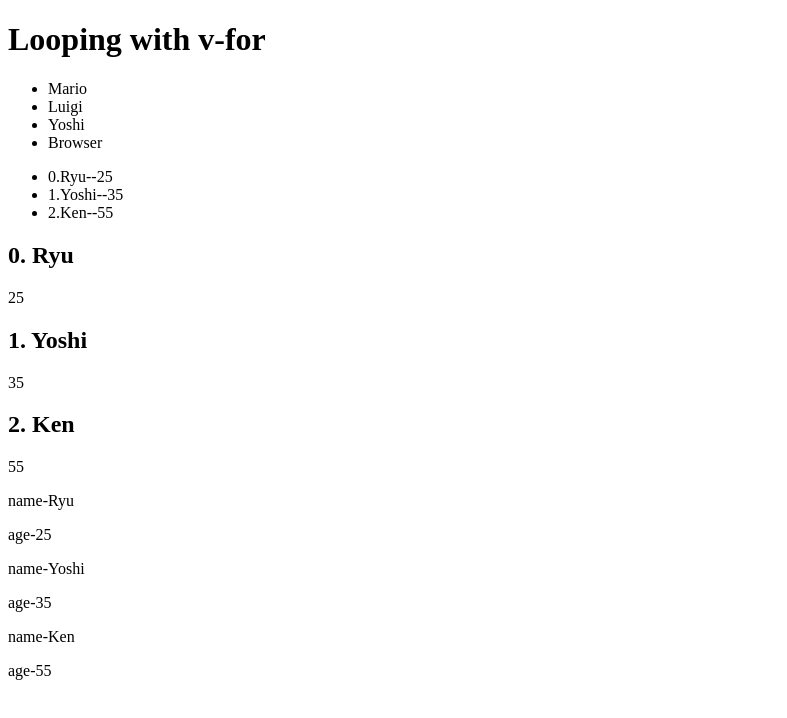
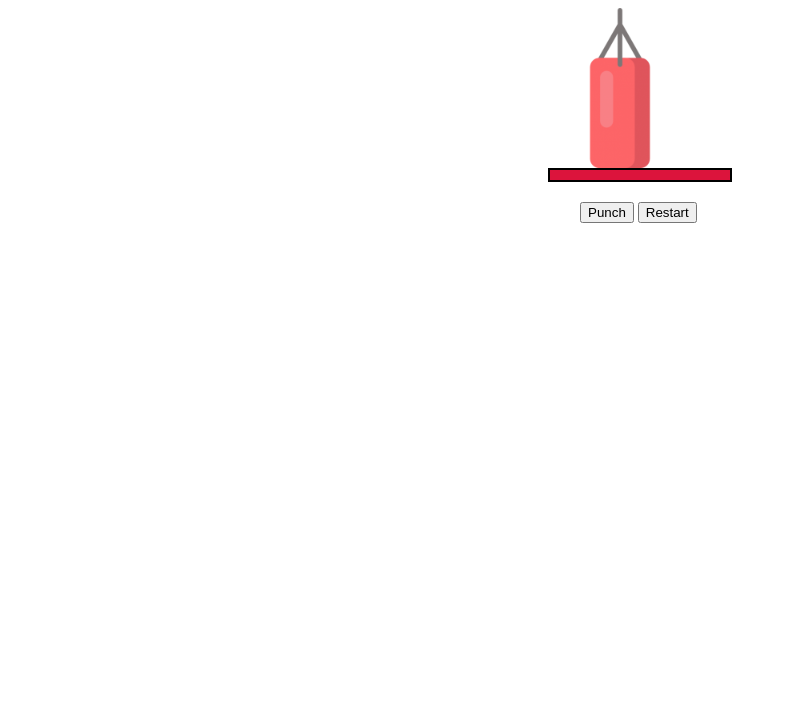
Before and after one commit to qtang2/vue-learning, a plain HTML site: page index.html in a window 1280 px wide. Shown: the whole page, without its empty margins (0-787 px from the left). Drawn offline with nearby package versions, Linux system fonts and the light colour scheme.

Commit message:
punchbag game to integrate all lessons before

```diff
--- a/app.js
+++ b/app.js
@@ -15,12 +15,14 @@ new Vue({
     // nearby:false
     // error:false,
     // success:false
-    characters:['Mario','Luigi','Yoshi','Browser'],
-    ninjas:[
-      {name:'Ryu',age:25},
-      {name:'Yoshi',age:35},
-      {name:'Ken',age:55},
-    ]
+    // characters:['Mario','Luigi','Yoshi','Browser'],
+    // ninjas:[
+    //   {name:'Ryu',age:25},
+    //   {name:'Yoshi',age:35},
+    //   {name:'Ken',age:55},
+    // ]
+    health: 100,
+    ended:false
   },
   methods:{
     // greet: function(time){
@@ -51,7 +53,20 @@ new Vue({
     //   return this.b + this.age
     // }
 
+    punch:function(){
+      this.health -=10
+      if(this.health<=0){
+        this.ended = true
+      }
+    },
+    restart: function(){
+      this.health= 100;
+      this.ended = false
+    }
+
+
   },
+
   computed:{
     // addToA:function(){
     //   console.log('AAAA')
@@ -62,12 +77,12 @@ new Vue({
     //   console.log('BBB')
     //   return this.b + this.age
     // }
-    compClasses:function(){
-      return {
-        nearby: this.nearby,
-        available: this.available
-      }
-    }
+    // compClasses:function(){
+    //   return {
+    //     nearby: this.nearby,
+    //     available: this.available
+    //   }
+    // }
   }
 //TODO: check greet method
 })
--- a/index.html
+++ b/index.html
@@ -69,31 +69,43 @@
       <p v-show="success">Success</p> -->
 
       <!-- #6 Looping with v-for -->
-      <h1>Looping with v-for</h1>
+        <!-- <h1>Looping with v-for</h1>
         <ul>
           <li v-for='character in characters'>{{character}}</li>
         </ul>
 
         <ul>
-        <li v-for='(ninja,index) in ninjas'>{{index}}.{{ninja.name}}--{{ninja.age}}</li>
-      </ul>
+          <li v-for='(ninja,index) in ninjas'>{{index}}.{{ninja.name}}-{{ninja.age}}</li>
+        </ul> -->
 
       <!-- <div v-for='(ninja,index) in ninjas'>
         <h2>{{index}}. {{ninja.name}}</h2>
         <p>{{ninja.age}}</p>
       </div> -->
 
-      <template v-for='(ninja,index) in ninjas'>
+        <!-- <template v-for='(ninja,index) in ninjas'>
           <h2>{{index}}. {{ninja.name}}</h2>
           <p>{{ninja.age}}</p>
         </template>
 
         <template v-for='ninja in ninjas'>
           <div v-for='(val,key) in ninja'>
-          <p>{{key}}-{{val}}</p>
+            <p>{{key}}-{{val }}</p>
           </div>
-      </template>
+        </template> -->
 
+      <!-- Punchbag Project -->
+      <!-- bag image -->
+        <div id="bag" v-bind:class='{burst: ended}'></div>
+      <!-- bag health -->
+        <div id="bag-health">
+          <div v-bind:style="{width: health+'%'}"></div>
+        </div>
+      <!-- game controls -->
+        <div id="controls">
+          <button v-on:click='punch' v-show='!ended'>Punch</button>
+          <button v-on:click='restart'>Restart</button>
+        </div>
     </div>
     <script src="app.js"></script>
   </body>
--- a/styles.css
+++ b/styles.css
@@ -25,3 +25,31 @@ span{
   content:"nearby";
   margin-left: 10px
 }
+
+#bag{
+  width: 200px;
+  height: 160px;
+  margin: 0 auto;
+  background-size: 80%;
+  background-image: url(img/bag.png);
+}
+
+#bag.burst{
+  background-image: url(img/bag-burst.png);
+}
+
+#bag-health{
+  width: 180px;
+  border:2px solid #000;
+  margin: 0 auto 20px auto;
+}
+
+#bag-health div{
+  height: 10px;
+  background-color: crimson;
+}
+
+#controls{
+  width: 120px;
+  margin: 0 auto
+}
```
Also changed, not shown: img/bag-burst.png (added), img/bag.png (added), img/punchbag-burst.jpg (added), img/punchbag.jpg (added). Lines whose indentation alone changed are shown as unchanged.
